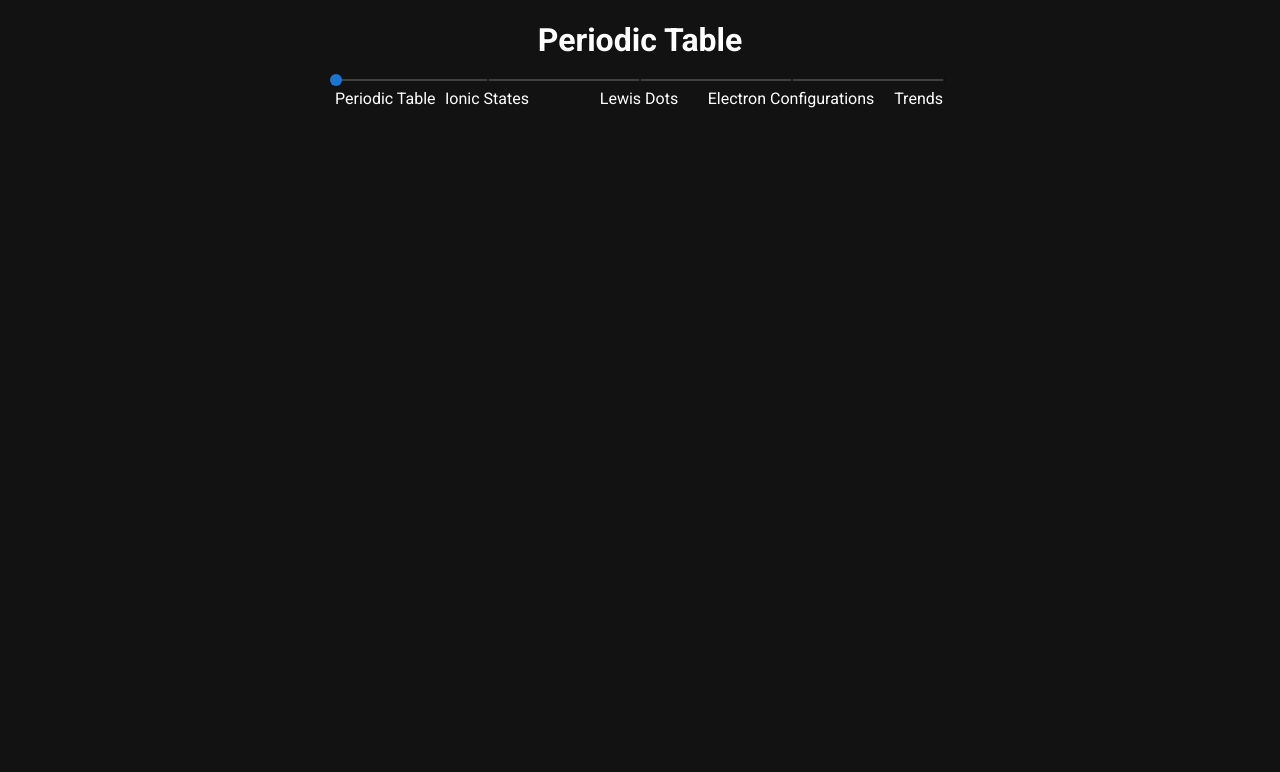
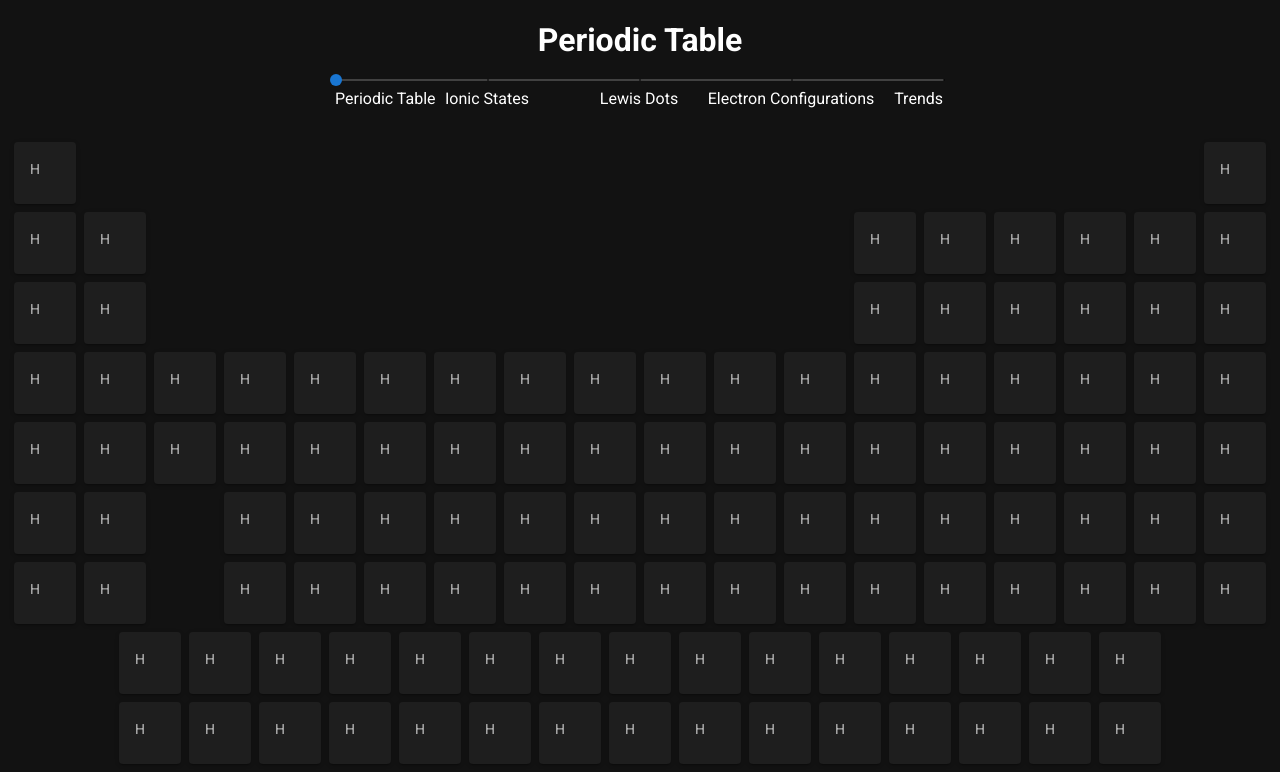
Before and after one commit to wdmatthews/periodic-table, a Nuxt app: page / in a window 1280 px wide. Shown: the top 772 px of the page. Built offline with nearby package versions, Linux system fonts and the light colour scheme.

Commit message:
Added grid layout for elements

```diff
--- /dev/null
+++ b/assets/data/grid.js
@@ -0,0 +1,13 @@
+export const periodCount = 9
+export const groupCount = 18
+export const rows = [
+  { left: 1, middle: 16, right: 1 },
+  { left: 2, middle: 10, right: 6 },
+  { left: 2, middle: 10, right: 6 },
+  { left: 18, middle: 0, right: 0 },
+  { left: 18, middle: 0, right: 0 },
+  { left: 2, middle: 1, right: 15 },
+  { left: 2, middle: 1, right: 15 },
+  { left: 15, middle: 0, right: 0 },
+  { left: 15, middle: 0, right: 0 },
+]
--- /dev/null
+++ b/components/EmptyCell.vue
@@ -0,0 +1,42 @@
+<template>
+  <v-card
+    :width="width"
+    :height="height"
+    :color="color"
+    :flat="color == 'transparent'"
+    class="ma-1"
+  >
+    <slot />
+  </v-card>
+</template>
+
+<script>
+import { periodCount, groupCount } from '@/assets/data/grid'
+
+export default {
+  props: {
+    columnSize: {
+      type: Number,
+      default: 1,
+    },
+    color: {
+      type: String,
+      default: 'transparent',
+    },
+  },
+  data: vm => ({
+    width: 64,
+    height: 64,
+  }),
+  mounted() {
+    const sizeFromWidth = 1.0 * (window.innerWidth - 8.0 * (groupCount + 1)) / groupCount
+    const sizeFromHeight = 1.0 * (window.innerHeight - 8.0 * (periodCount + 1)) / periodCount
+    let size = Math.floor(Math.min(sizeFromWidth, sizeFromHeight))
+
+    if (size > 64) { size = 64 }
+
+    this.width = this.columnSize * size + 8 * (this.columnSize - 1)
+    this.height = size
+  },
+}
+</script>
--- /dev/null
+++ b/components/TableCell.vue
@@ -0,0 +1,18 @@
+<template>
+  <EmptyCell :color="color">
+    <v-card-text class="pa-4">
+      H
+    </v-card-text>
+  </EmptyCell>
+</template>
+
+<script>
+export default {
+  props: {
+    color: {
+      type: String,
+      default: '',
+    },
+  },
+}
+</script>
--- a/pages/index.vue
+++ b/pages/index.vue
@@ -1,11 +1,37 @@
 <template>
   <div>
     <ViewControls ref="viewControls" />
+    <div class="pa-1">
+      <v-row
+        v-for="(row, r) in rows"
+        :key="`row-${r}`"
+        no-gutters
+        justify="center"
+      >
+        <TableCell
+          v-for="c in row.left"
+          :key="`row-${r}-left-${c}`"
+        />
+        <EmptyCell
+          v-if="row.middle > 0"
+          :column-size="row.middle"
+        />
+        <TableCell
+          v-for="c in row.right"
+          :key="`row-${r}-right-${c}`"
+        />
+      </v-row>
+    </div>
   </div>
 </template>
 
 <script>
+import { rows } from '@/assets/data/grid'
+
 export default {
+  data: vm => ({
+    rows,
+  }),
   computed: {
     view() {
       return this.$refs.viewControls ? this.$refs.viewControls.view : ''
```
